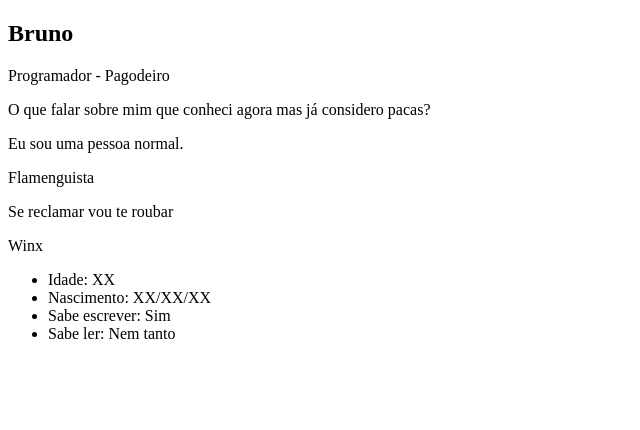
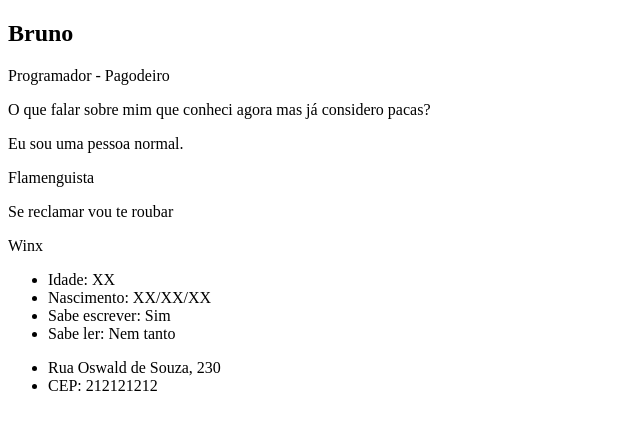
Before and after one commit to brunoUnigranrio/curriculo-site, a plain HTML site: page index.html in a window 1280 px wide. Shown: the whole page, without its empty margins (0-640 px from the left). Drawn offline with Linux system fonts and the light colour scheme.

Commit message:
Adicionado endereço

```diff
--- a/index.html
+++ b/index.html
@@ -23,6 +23,13 @@
         </li>
         <li>Sabe escrever: Sim</li>
         <li>Sabe ler: Nem tanto</li>
+
+    </ul>
+    <ul>
+        <li>
+            Rua Oswald de Souza, 230
+        </li>
+        <li> CEP: 212121212</li>
     </ul>
 </body>
 </html>
```
